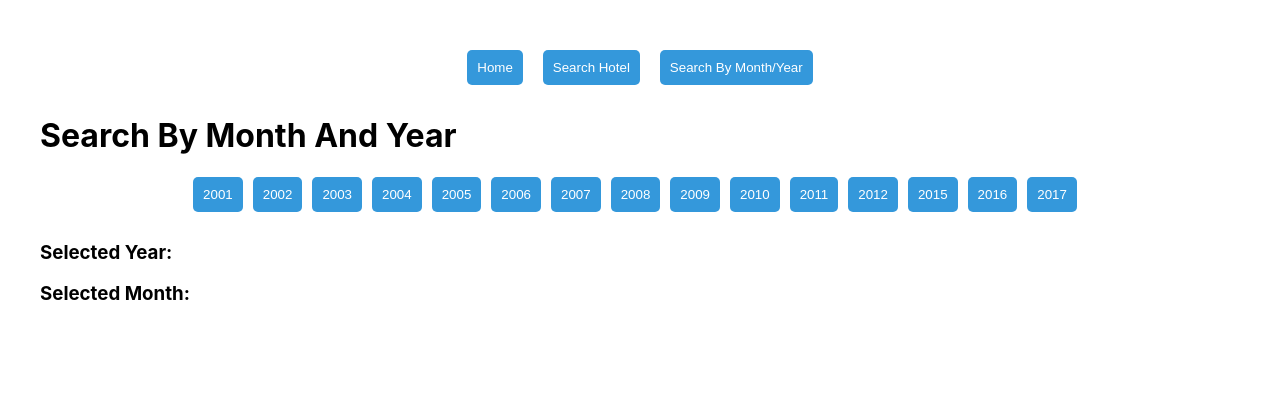
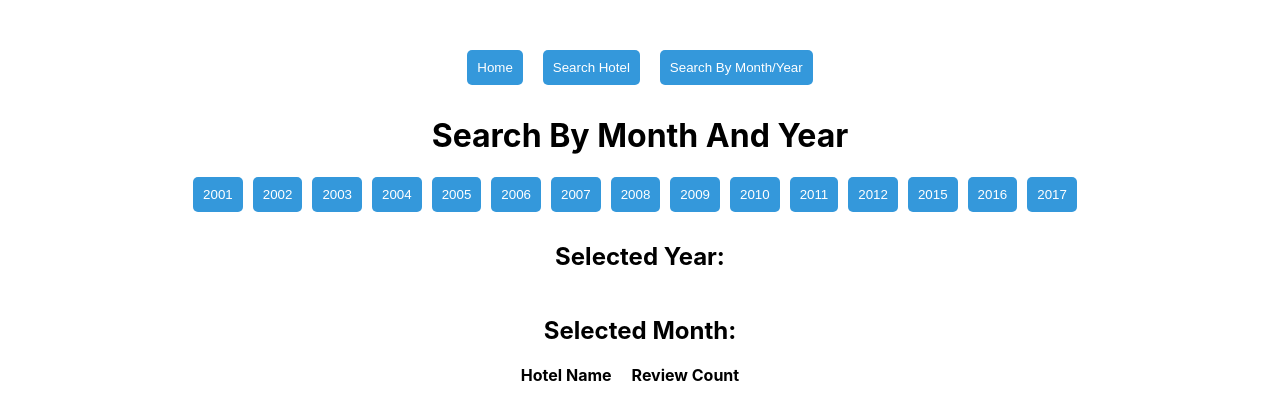
Before and after one commit to kuomat/Hotel_Reviews_Website, a React (Create React App) app in the folder frontend/: page /MonthYear in a window 1280 px wide. Shown: the top 420 px of the page. Built offline with nearby package versions, Linux system fonts and the light colour scheme.

Commit message:
search and nonthyear compl

```diff
--- a/frontend/src/pages/Home.js
+++ b/frontend/src/pages/Home.js
@@ -11,10 +11,8 @@ import { ResponsiveContainer, BarChart, Bar, XAxis, YAxis } from 'recharts';
 
 
 
-
 export default function HomePage() {
     const [selectedHotel, setSelectedHotel] = useState('');
-    const navigate = useNavigate();
     const [distribution, setDistribution] = useState([]);
     const [mostImproved, setMostImproved] = useState([]);
     const [numReviews, setNumReviews] = useState([]);
--- a/frontend/src/pages/MonthYear.js
+++ b/frontend/src/pages/MonthYear.js
@@ -50,7 +50,7 @@ export default function MonthYear() {
     return (
         <div style={{padding: 40}}>
             <Navigation></Navigation>
-            <h1>Search By Month And Year</h1>
+            <div className='container'><h1>Search By Month And Year</h1></div>
             <div className="container">
                 {years.map((year, index) => (
                     <button style={{ marginRight: '10px' }} className="button" key={index} onClick={() => yearClick(year)}>{year}</button>
@@ -63,23 +63,32 @@ export default function MonthYear() {
                     ))
                 }
             </div>
-            <h3>
+            <div className='container' style={{marginBottom: "5px"}}><h2>
                 Selected Year: {selectedYear}
-            </h3>
-            <h3>
+            </h2></div>
+            <div className='container' style={{marginTop: "5px"}}><h2>
                 Selected Month: {months[selectedMonth-1]}
-            </h3>
-            <div>
+            </h2></div>
+            <div className='container'>
+                <div className='column'>
+                    <div className="header">Hotel Name</div>
                     {(selectedYear) &&
                         hotels.map((hotel, index) => (
                             <div key={index}>
                                 <Link onClick={() => setSelectedHotel(hotel.hotel_name)}>
                                     {hotel.hotel_name}
                                 </Link>
-                            <span>&nbsp;: {hotel.average_score}</span>
+                                {/* <span>&nbsp;: {hotel.average_score}</span> */}
                             </div>
                         ))
                     }
+                </div>
+                <div className="column">
+                    <div className="header">Review Count</div>
+                    {hotels.map((item, index) => (
+                        <div key={index}>{item.average_score}</div>
+                    ))}
+                </div>
             </div>
             {selectedHotel && <HotelComponent hotelName={selectedHotel} handleClose={() => setSelectedHotel(null)} />}
         </div>
--- a/frontend/src/pages/Search.js
+++ b/frontend/src/pages/Search.js
@@ -10,7 +10,6 @@ import Navigation from '../components/Navigation';
 
 
 export default function Signup() {
-
     const [name, setName] = useState('');
     const [location, setLocation] = useState('');
     const [minRating, setMinRating] = useState('');
@@ -45,9 +44,11 @@ export default function Signup() {
     return (
         <div className='container'
             style={{padding: 40}}>
-            <Navigation></Navigation>
+            <div className='container2'>
+                <div className='container'><Navigation></Navigation></div>
                 <form onSubmit={handleSubmit}>
                     <div>
+
                         <div className='container'>
                             <div className='flex space-x-4 items-center justify-between'>
                                 <label htmlFor="name" className='font-semibold'>Hotel Name: </label>
@@ -105,5 +106,6 @@ export default function Signup() {
                 </form>
                 {selectedHotel && <HotelComponent hotelName={selectedHotel} handleClose={() => setSelectedHotel(null)} />}
             </div>
+        </div>
     );
 }
--- a/frontend/src/styles.css
+++ b/frontend/src/styles.css
@@ -23,6 +23,13 @@
     align-items: center;
 }
 
+.container2 {
+    display: flex;
+    justify-content: center;
+    align-items: center;
+    flex-direction: column;
+}
+
 .button {
     padding: 10px;
     border-radius: 5px;
```
Also changed, not shown: 1 other file (tests, documents, lock files or other folders). Lines whose indentation alone changed are shown as unchanged.
